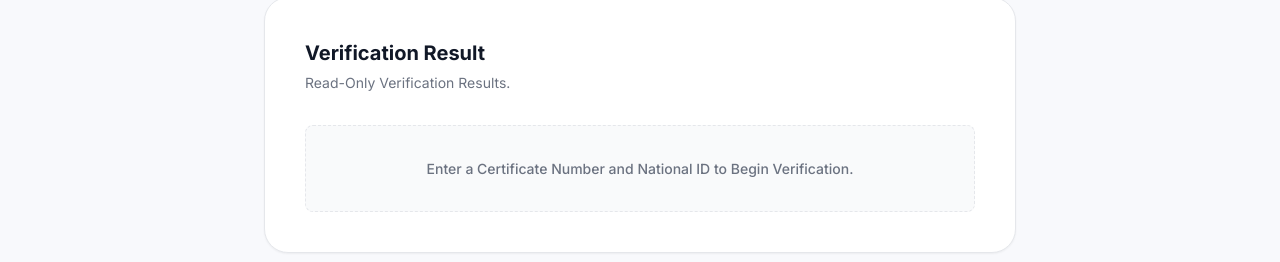
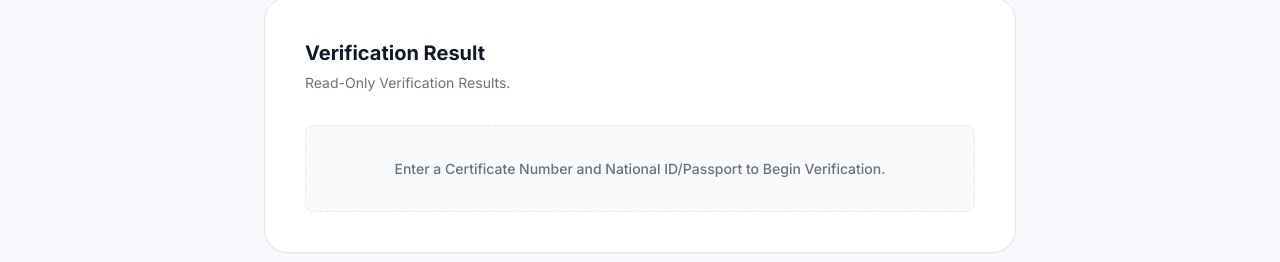
Before and after one commit to Frankmona/storkhealth, a Next.js app: page / in a window 1280 px wide. Shown: the part 620-882 px from the top of the page. Built offline with nearby package versions, Linux system fonts and the light colour scheme.

Commit message:
Update verifier placeholder text to include Passport

```diff
--- a/src/app/page.tsx
+++ b/src/app/page.tsx
@@ -119,7 +119,7 @@ export default function Home() {
 
         {!loading && !error && !result && (
           <div style={{ padding: '2rem', backgroundColor: '#f9fafb', border: '1px dashed #e5e7eb', borderRadius: 'var(--radius-md)', textAlign: 'center', color: '#6b7280', fontSize: '0.875rem', fontWeight: 500 }}>
-            Enter a Certificate Number and National ID to Begin Verification.
+            Enter a Certificate Number and National ID/Passport to Begin Verification.
           </div>
         )}
 
```
